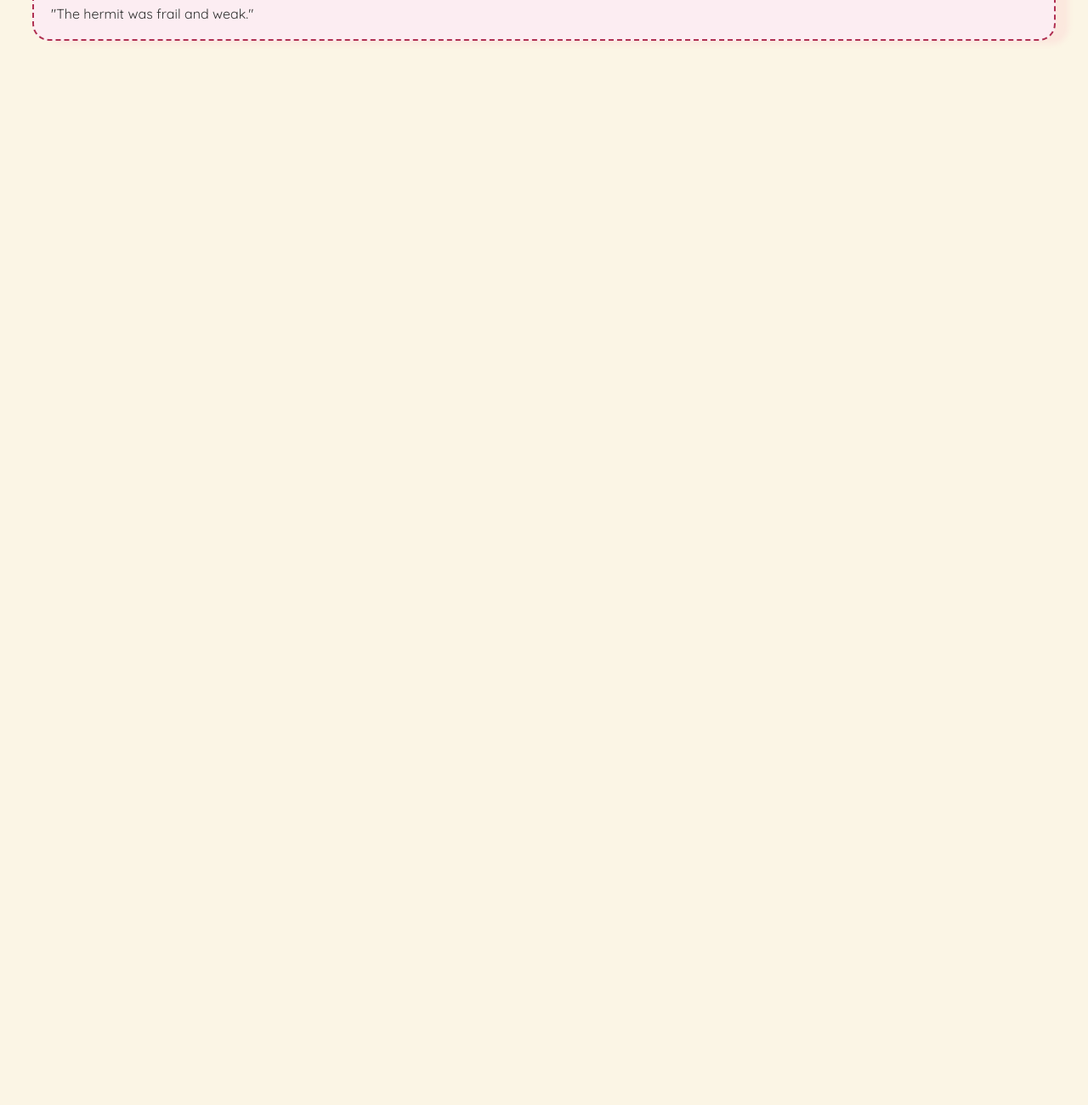
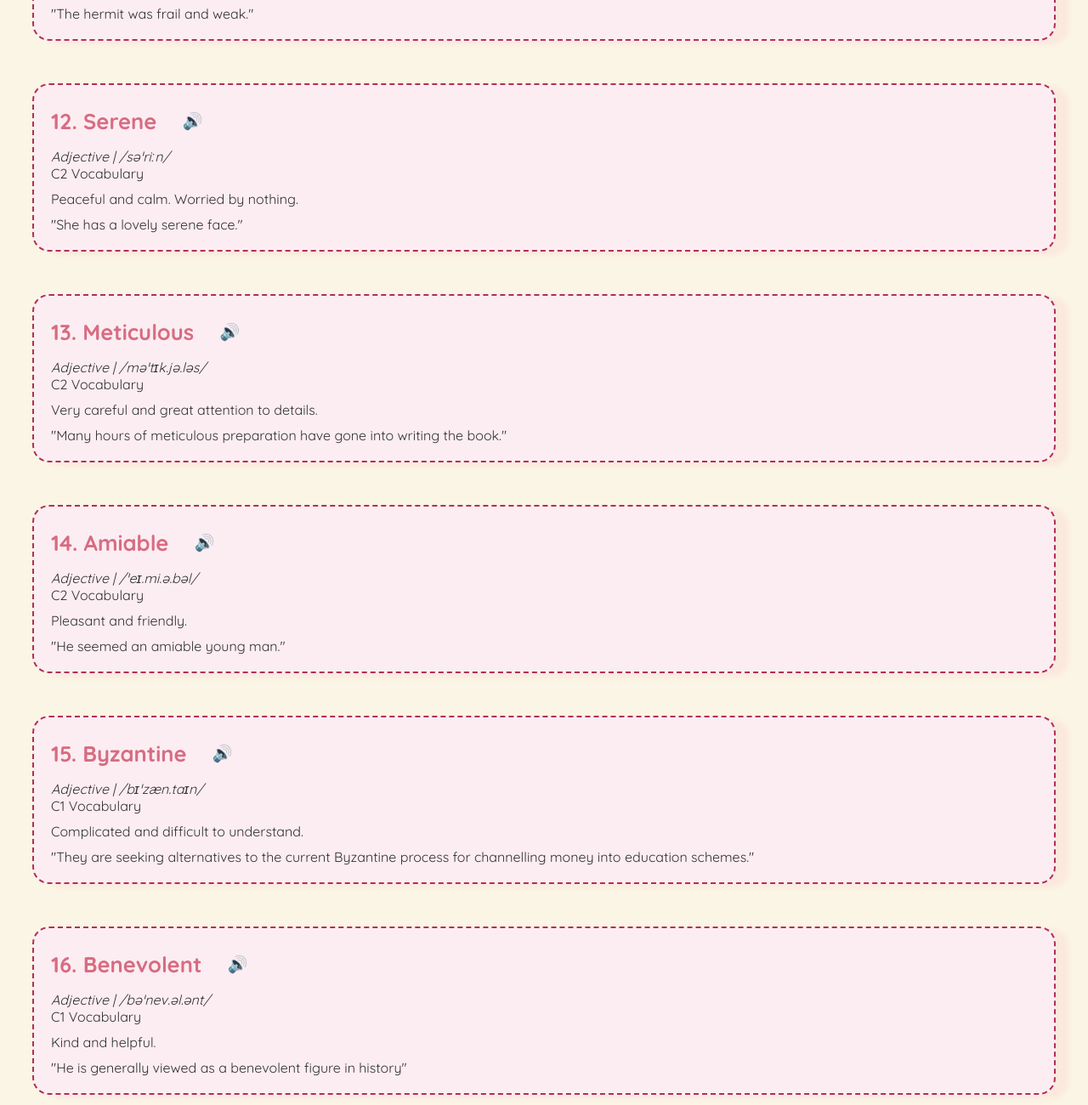
Before and after one commit to IshaanviBisht/8mg-dictionary, a plain HTML site: page index.html in a window 1280 px wide. Shown: the part 3060-4360 px from the top of the page at 85% size. Before the commit the page ends 3166 px from the top, so only its background shows below. Drawn offline with Linux system fonts and the light colour scheme.

Commit message:
added new words

```diff
--- a/index.html
+++ b/index.html
@@ -167,6 +167,71 @@
         <div class="sentence">"The hermit was frail and weak."</div>
     </div>
 
+    <div class="word-card" id="serene">
+        <div class="word">
+            12. Serene
+            <button onclick="speakThis('Serene')">🔊</button>
+        </div>
+        <div class="type">Adjective | /səˈriːn/ </div>
+        <div class="level"> C2 Vocabulary </div>
+        <div class="meaning">
+            Peaceful and calm. Worried by nothing.
+        </div>
+        <div class="sentence">"She has a lovely serene face."</div>
+    </div>
+
+    <div class="word-card" id="meticulous">
+        <div class="word">
+            13. Meticulous
+            <button onclick="speakThis('Meticulous')">🔊</button>
+        </div>
+        <div class="type">Adjective | /məˈtɪk.jə.ləs/ </div>
+        <div class="level"> C2 Vocabulary </div>
+        <div class="meaning">
+            Very careful and great attention to details.
+        </div>
+        <div class="sentence">"Many hours of meticulous preparation have gone into writing the book."</div>
+    </div>
+
+    <div class="word-card" id="amiable">
+        <div class="word">
+            14. Amiable
+            <button onclick="speakThis('Amiable')">🔊</button>
+        </div>
+        <div class="type">Adjective | /ˈeɪ.mi.ə.bəl/ </div>
+        <div class="level"> C2 Vocabulary </div>
+        <div class="meaning">
+            Pleasant and friendly.
+        </div>
+        <div class="sentence">"He seemed an amiable young man."</div>
+    </div>
+
+    <div class="word-card" id="byzantine">
+        <div class="word">
+            15. Byzantine
+            <button onclick="speakThis('Byzantine')">🔊</button>
+        </div>
+        <div class="type">Adjective |  /bɪˈzæn.taɪn/ </div>
+        <div class="level"> C1 Vocabulary </div>
+        <div class="meaning">
+            Complicated and difficult to understand.
+        </div>
+        <div class="sentence">"They are seeking alternatives to the current Byzantine process for channelling money into education schemes."</div>
+    </div>
+
+    <div class="word-card" id="benevolent">
+        <div class="word">
+            16. Benevolent
+            <button onclick="speakThis('Benevolent')">🔊</button>
+        </div>
+        <div class="type">Adjective |  /bəˈnev.əl.ənt/ </div>
+        <div class="level"> C1 Vocabulary </div>
+        <div class="meaning">
+            Kind and helpful.
+        </div>
+        <div class="sentence">"He is generally viewed as a benevolent figure in history"</div>
+    </div>
+
     <script src="script.js"></script>
 
     <div class="footer"> Made by Ishaanvi Bisht | <a class="hyperlink" href="https://github.com/IshaanviBisht">GITHUB PROFILE</a></div>
```
Also changed, not shown: adjective.html (+64 -0 lines).
